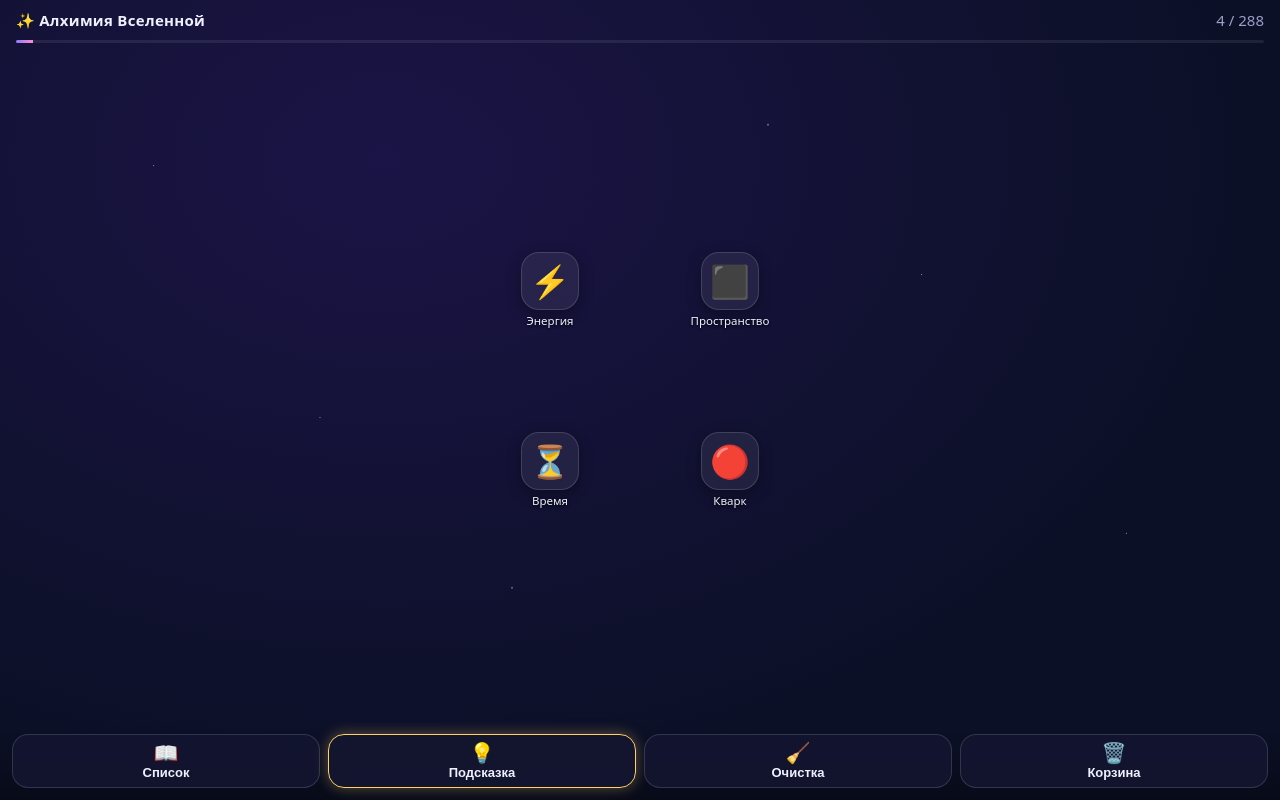
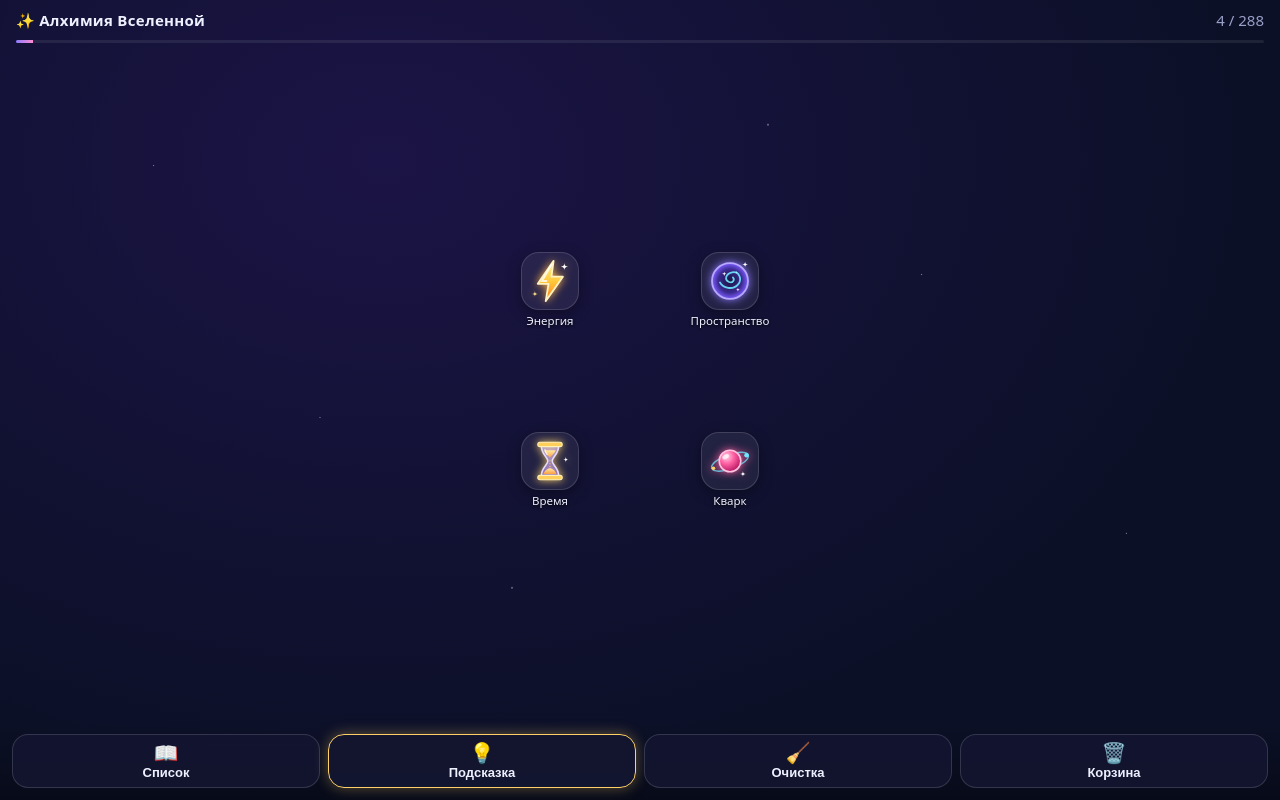
Before and after one commit to sveth364/alchemy-universe, a plain HTML site: page index.html in a window 1280 px wide. Drawn offline with Linux system fonts and the light colour scheme.

Commit message:
Элемент не прячется за панелью кнопок; пробные SVG-иконки в стиле аватарки
Co-Authored-By: Claude Opus 5.5 <noreply@anthropic.com>

```diff
--- /dev/null
+++ b/icons.js
@@ -0,0 +1,101 @@
+/* =====================================================================
+   ИКОНКИ ЭЛЕМЕНТОВ (SVG, стиль «неоновый космос» по аватарке бота)
+   Ключ — id элемента. Если иконки нет, показывается эмодзи из elements.js.
+   В шаблоне «__» заменяется на уникальный префикс, чтобы id градиентов
+   не пересекались, когда одна иконка встречается на экране много раз.
+   color — цвет свечения вокруг иконки.
+   ===================================================================== */
+
+// маленькая четырёхлучевая искорка
+const spark = (x, y, r, c = '#fff') =>
+  `<path d="M${x} ${y - r}Q${x} ${y} ${x + r} ${y}Q${x} ${y} ${x} ${y + r}Q${x} ${y} ${x - r} ${y}Q${x} ${y} ${x} ${y - r}Z" fill="${c}"/>`;
+
+const ICONS = {
+  energy: { color: '#ffb347', svg: `
+    <defs><linearGradient id="__g" x1="0" y1="0" x2="0" y2="1">
+      <stop offset="0" stop-color="#fff59d"/><stop offset=".5" stop-color="#ffc93c"/><stop offset="1" stop-color="#ff7a1a"/>
+    </linearGradient></defs>
+    <path d="M37 4 15 36h15l-4 24 24-34H34z" fill="url(#__g)" stroke="#fff3c4" stroke-width="2.5" stroke-linejoin="round"/>
+    <path d="M34 9 21 32h6" fill="none" stroke="#fff" stroke-width="2.5" stroke-linecap="round" opacity=".8"/>
+    ${spark(52, 12, 5)}${spark(11, 50, 4, '#ffe08a')}` },
+
+  space: { color: '#8b7bff', svg: `
+    <defs><radialGradient id="__g" cx=".5" cy=".5" r=".5">
+      <stop offset="0" stop-color="#1a1240"/><stop offset=".65" stop-color="#3b2a8f"/><stop offset="1" stop-color="#7b5cff"/>
+    </radialGradient></defs>
+    <circle cx="32" cy="32" r="25" fill="url(#__g)" stroke="#b9a8ff" stroke-width="2.5"/>
+    <path d="M18 34c4 8 18 11 25 3s1-19-8-17-11 10-5 13 9-3 6-6" fill="none" stroke="#6ee7ff" stroke-width="2.5" stroke-linecap="round" opacity=".9"/>
+    ${spark(24, 22, 3)}${spark(43, 44, 2.5, '#ffd6ff')}${spark(41, 20, 2, '#9ff')}${spark(53, 9, 4)}` },
+
+  time: { color: '#ffd166', svg: `
+    <defs><linearGradient id="__g" x1="0" y1="0" x2="0" y2="1">
+      <stop offset="0" stop-color="#c9b6ff"/><stop offset="1" stop-color="#7a5cff"/>
+    </linearGradient><linearGradient id="__s" x1="0" y1="0" x2="0" y2="1">
+      <stop offset="0" stop-color="#ffe9a0"/><stop offset="1" stop-color="#ff9f43"/>
+    </linearGradient></defs>
+    <path d="M20 11h24c0 12-9 15-9 21s9 9 9 21H20c0-12 9-15 9-21s-9-9-9-21z" fill="url(#__g)" fill-opacity=".55" stroke="#e6dcff" stroke-width="2.2"/>
+    <path d="M24 17h16c-2 6-8 8-8 11-1-3-6-5-8-11z" fill="url(#__s)"/>
+    <path d="M23 50c2-6 7-8 9-8s7 2 9 8z" fill="url(#__s)"/>
+    <path d="M32 31v10" stroke="#ffd166" stroke-width="1.6" stroke-dasharray="1.5 2.5"/>
+    <rect x="15" y="6" width="34" height="6" rx="3" fill="#ffcf5a" stroke="#fff1b8" stroke-width="1.5"/>
+    <rect x="15" y="52" width="34" height="6" rx="3" fill="#ffcf5a" stroke="#fff1b8" stroke-width="1.5"/>
+    <path d="M25 16c0 4 2 6 3 7" stroke="#fff" stroke-width="2" stroke-linecap="round" opacity=".7" fill="none"/>
+    ${spark(54, 30, 4)}` },
+
+  quark: { color: '#ff5fa2', svg: `
+    <defs><radialGradient id="__g" cx=".35" cy=".3" r=".75">
+      <stop offset="0" stop-color="#ffd1e8"/><stop offset=".45" stop-color="#ff5fa2"/><stop offset="1" stop-color="#b3135f"/>
+    </radialGradient></defs>
+    <ellipse cx="32" cy="33" rx="27" ry="10" fill="none" stroke="#6ee7ff" stroke-width="2" opacity=".75" transform="rotate(-20 32 33)"/>
+    <circle cx="32" cy="32" r="15" fill="url(#__g)" stroke="#ffc2df" stroke-width="2.2"/>
+    <ellipse cx="26" cy="26" rx="5" ry="3" fill="#fff" opacity=".7" transform="rotate(-30 26 26)"/>
+    <circle cx="55" cy="24" r="3.2" fill="#6ee7ff"/><circle cx="9" cy="42" r="2.5" fill="#ffd166"/>
+    ${spark(50, 50, 4)}` },
+
+  water: { color: '#4cc9ff', svg: `
+    <defs><linearGradient id="__g" x1="0" y1="0" x2="0" y2="1">
+      <stop offset="0" stop-color="#b8f3ff"/><stop offset=".55" stop-color="#3fb6ff"/><stop offset="1" stop-color="#4b4bff"/>
+    </linearGradient></defs>
+    <path d="M32 5C24 18 14 28 14 40a18 18 0 0 0 36 0C50 28 40 18 32 5z" fill="url(#__g)" stroke="#d6f8ff" stroke-width="2.5"/>
+    <path d="M23 40c0 5 3 9 8 10" fill="none" stroke="#fff" stroke-width="3" stroke-linecap="round" opacity=".8"/>
+    <circle cx="25" cy="31" r="2.3" fill="#fff" opacity=".8"/>
+    ${spark(51, 14, 4)}${spark(38, 40, 2.5, '#e0fbff')}` },
+
+  fire: { color: '#ff7a1a', svg: `
+    <defs><linearGradient id="__g" x1="0" y1="0" x2="0" y2="1">
+      <stop offset="0" stop-color="#ffb347"/><stop offset=".6" stop-color="#ff5e3a"/><stop offset="1" stop-color="#ff2d75"/>
+    </linearGradient><linearGradient id="__i" x1="0" y1="0" x2="0" y2="1">
+      <stop offset="0" stop-color="#fff59d"/><stop offset="1" stop-color="#ffb347"/>
+    </linearGradient></defs>
+    <path d="M32 4c3 10 15 15 15 31a15 15 0 0 1-30 0c0-8 4-12 7-16 0 6 3 8 5 8-2-9 0-16 3-23z" fill="url(#__g)" stroke="#ffd6a0" stroke-width="2.3" stroke-linejoin="round"/>
+    <path d="M32 30c2 6 8 8 8 15a8 8 0 0 1-16 0c0-4 2-6 4-8 0 3 2 4 3 4-1-4 0-8 1-11z" fill="url(#__i)"/>
+    ${spark(51, 15, 4, '#ffe08a')}${spark(13, 20, 3)}` },
+
+  planet: { color: '#ff9f43', svg: `
+    <defs><linearGradient id="__g" x1="0" y1="0" x2="1" y2="1">
+      <stop offset="0" stop-color="#ffd166"/><stop offset=".5" stop-color="#ff8a3d"/><stop offset="1" stop-color="#ff3d7f"/>
+    </linearGradient><clipPath id="__c"><circle cx="32" cy="32" r="17"/></clipPath></defs>
+    <circle cx="32" cy="32" r="17" fill="url(#__g)"/>
+    <g clip-path="url(#__c)" fill="#fff" opacity=".28"><rect x="10" y="22" width="44" height="4"/><rect x="10" y="33" width="44" height="5"/><rect x="10" y="43" width="44" height="3"/></g>
+    <circle cx="32" cy="32" r="17" fill="none" stroke="#ffe0b0" stroke-width="2"/>
+    <ellipse cx="32" cy="34" rx="29" ry="8" fill="none" stroke="#6ee7ff" stroke-width="2.6" transform="rotate(-15 32 34)"/>
+    <ellipse cx="25" cy="24" rx="5" ry="3" fill="#fff" opacity=".6" transform="rotate(-30 25 24)"/>
+    ${spark(53, 10, 4)}${spark(9, 52, 3, '#ffd6ff')}` },
+
+  star: { color: '#ffd166', svg: `
+    <defs><radialGradient id="__g" cx=".5" cy=".45" r=".6">
+      <stop offset="0" stop-color="#fffbe0"/><stop offset=".5" stop-color="#ffd84d"/><stop offset="1" stop-color="#ff9f1c"/>
+    </radialGradient></defs>
+    <path d="M32 6l7.5 16 17.5 2-13 12 3.5 17.5L32 45l-15.5 8.5L20 36 7 24l17.5-2z" fill="url(#__g)" stroke="#fff3c4" stroke-width="2.4" stroke-linejoin="round"/>
+    <ellipse cx="27" cy="25" rx="4" ry="2.5" fill="#fff" opacity=".75" transform="rotate(-25 27 25)"/>
+    ${spark(54, 50, 4, '#ffd6ff')}${spark(10, 50, 3)}` },
+};
+
+let __iconSeq = 0;
+/* html иконки: SVG, если нарисована, иначе эмодзи */
+function iconHtml(id, emoji) {
+  const ic = ICONS[id];
+  if (!ic) return emoji;
+  const p = 'i' + (++__iconSeq) + '_';
+  return `<svg class="svg-ico" viewBox="0 0 64 64" style="color:${ic.color}" xmlns="http://www.w3.org/2000/svg">${ic.svg.replace(/__/g, p)}</svg>`;
+}
--- a/index.html
+++ b/index.html
@@ -32,7 +32,9 @@
   #progress { height: 3px; background: rgba(255,255,255,.08); margin: 0 16px; border-radius: 2px; overflow: hidden; }
   #progress > div { height: 100%; width: 0; background: linear-gradient(90deg, var(--accent), #ff8bd1); transition: width .4s; }
 
-  #board { position: relative; flex: 1; overflow: hidden; }
+  /* поле поверх шапки и кнопок: перетаскиваемый элемент не прячется за панелью */
+  #board { position: relative; flex: 1; z-index: 5; }
+  header, #progress, footer { position: relative; z-index: 1; }
   #board::before {
     content: ""; position: absolute; inset: 0; pointer-events: none; opacity: .5;
     background-image:
@@ -135,6 +137,9 @@
     background: var(--tile); border: 1px solid var(--tile-border);
   }
   .cell .name { margin-top: 4px; font-size: 11px; text-align: center; color: var(--text); line-height: 1.15; }
+  .svg-ico { width: 46px; height: 46px; display: block; filter: drop-shadow(0 0 4px currentColor); }
+  .cell .svg-ico { width: 42px; height: 42px; }
+  .cell.locked .svg-ico { filter: none; }
   .cell.locked { cursor: default; }
   .cell.locked .ico { background: transparent; border-style: dashed; }
   .cell.locked .ico span { filter: brightness(0) invert(1); opacity: .16; }
@@ -235,6 +240,7 @@
 </div>
 
 <script src="elements.js"></script>
+<script src="icons.js"></script>
 <script>
 /* ============ ДАННЫЕ ============ */
 const HINT_COOLDOWN = 5 * 60 * 1000;   // подсказка раз в 5 минут
@@ -325,7 +331,7 @@ function spawn(id, x, y, anim) {
   const el = document.createElement('div');
   el.className = 'el' + (anim ? ' pop' : '');
   el.dataset.id = id;
-  el.innerHTML = `<div class="ico">${d.icon}</div><div class="name">${d.name}</div>`;
+  el.innerHTML = `<div class="ico">${iconHtml(id, d.icon)}</div><div class="name">${d.name}</div>`;
   const r = board.getBoundingClientRect();
   x = Math.max(0, Math.min(r.width - 76, x)); y = Math.max(0, Math.min(r.height - 84, y));
   el.style.left = x + 'px'; el.style.top = y + 'px';
@@ -467,7 +473,7 @@ function knownRecipe(id) {
 function cellHtml(id) {
   const d = byId[id], open = discovered.has(id);
   const recipe = open && producers[id] ? `<div class="recipe">${knownRecipe(id)}</div>` : '';
-  return `<div class="cell${open ? '' : ' locked'}" data-id="${id}"><div class="ico"><span>${d.icon}</span></div>` +
+  return `<div class="cell${open ? '' : ' locked'}" data-id="${id}"><div class="ico"><span>${iconHtml(id, d.icon)}</span></div>` +
          `<div class="name">${open ? d.name : '???'}</div>${recipe}</div>`;
 }
 function renderEras() {
```
